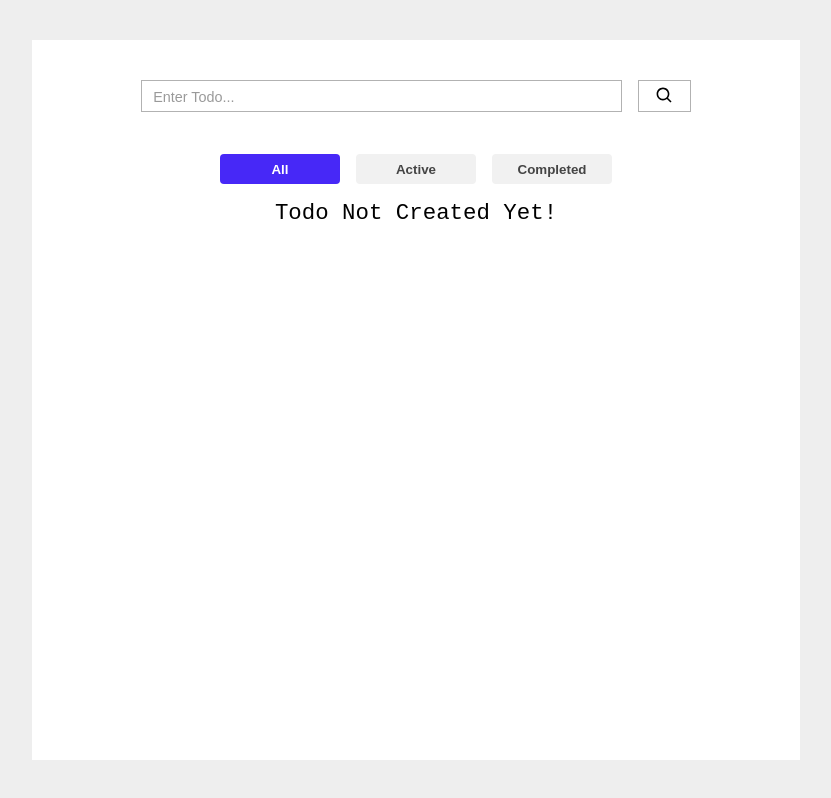
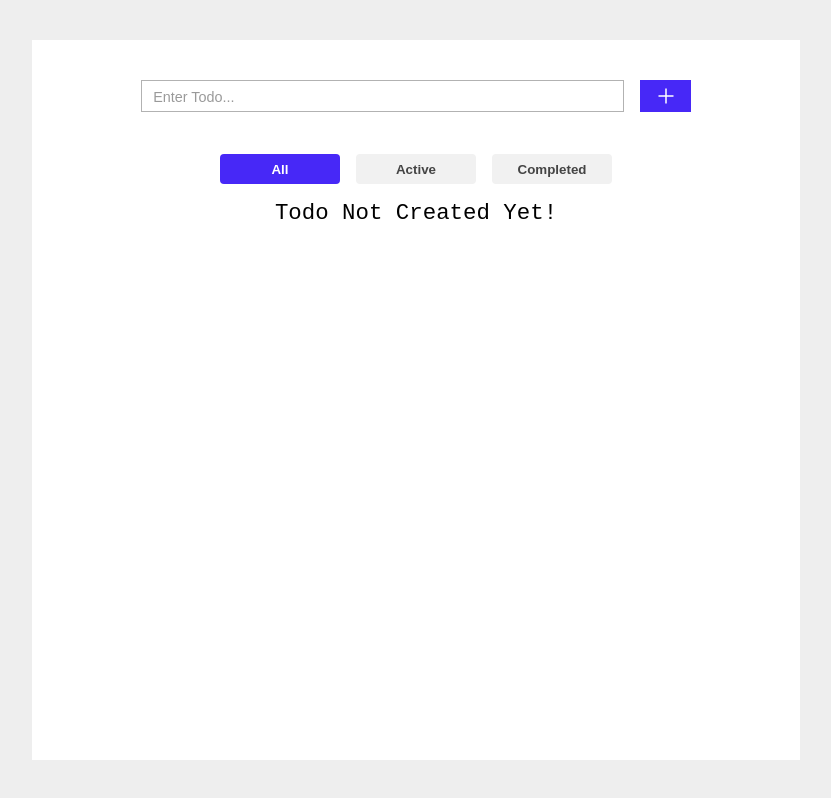
Before and after one commit to codeid9/React-Todo, a React (Vite) app: page / in a window 1280 px wide. Shown: the whole page, without its empty margins (224-1055 px from the left). Built offline with nearby package versions, Linux system fonts and the light colour scheme.

Commit message:
add todo btn added

```diff
--- a/src/App.css
+++ b/src/App.css
@@ -40,22 +40,17 @@ header .wrapper {
   width: min(100%, 550px);
   height: 2rem;
 }
-.wrapper .input-todo,
-.wrapper .search,
-.wrapper .icon {
+
+.wrapper .input-todo {
   background: none;
   font-size: 1.2rem;
   height: 100%;
   border: 1px solid rgba(0, 0, 0, 0.3);
-}
-.wrapper .input-todo,
-.wrapper .search {
   flex: 9;
   outline: none;
   padding: 0 0.7rem;
 }
-.wrapper .input-todo:focus,
-.wrapper .search:focus {
+.wrapper .input-todo:focus {
   border: 2px solid var(--primary);
 }
 .wrapper .icon {
@@ -65,12 +60,12 @@ header .wrapper {
   display: flex;
   align-items: center;
   justify-content: center;
+  color: white;
+  font-size: 1.5rem;
+  background: var(--primary);
 }
-.wrapper .icon.active {
-  color: white;
-  font-size: 2rem;
-  background: var(--primary);
-  border: 1px solid transparent;
+.wrapper .icon:active {
+  transform: scale(0.9);
 }
 .search::placeholder,
 .input-todo::placeholder {
@@ -132,7 +127,7 @@ header .wrapper {
   accent-color: var(--primary);
   aspect-ratio: 1/1;
 }
-.todo div .edit-input{
+.todo div .edit-input {
   border: none;
   font-size: 1.2rem;
 }
--- a/src/App.jsx
+++ b/src/App.jsx
@@ -1,32 +1,37 @@
 import { useState } from "react";
 import "./App.css";
 import InputTodo from "./components/InputTodo.jsx";
-import Search from "./components/Search.jsx";
 import TodosList from "./components/TodosList.jsx";
-import { BiX, BiSearch } from "react-icons/bi";
 import ButtonSet from "./components/ButtonSet.jsx";
+import { useTodo } from "./context/TodoContext.jsx";
+import { IoAddSharp } from "react-icons/io5";
 
 function App() {
-  const [isSearchActive, setIsSearchActive] = useState(false);
   const [active, setActive] = useState("All");
+  const { allTodos, setAllTodos } = useTodo();
+  const [todoText, setTodoText] = useState("");
+  function addTodo(e) {
+    if ((e.key === "Enter" || e.type == "click") && todoText !== "") {
+      const id = allTodos.length > 0 ? allTodos.length + 1 : 1;
+      const newTodo = { id: id, text: todoText, completed: false };
+      setAllTodos([...allTodos, newTodo]);
+      setTodoText("");
+    }
+  }
   return (
     <div className="app">
       <header>
         <div className="wrapper">
-          {isSearchActive ? <Search /> : <InputTodo />}
-
-          <div
-            className={isSearchActive ? "icon active" : "icon"}
-            onClick={() => setIsSearchActive((prev) => !prev)}
-          >
-            {isSearchActive ? <BiX /> : <BiSearch />}
+          <InputTodo props={{ setTodoText, todoText, addTodo }} />
+          <div className="icon" onClick={addTodo}>
+            <IoAddSharp />
           </div>
         </div>
       </header>
 
-      <ButtonSet type={{active,setActive}} />
+      <ButtonSet type={{ active, setActive }} />
 
-      <TodosList type={{active}}/>
+      <TodosList type={{ active }} />
     </div>
   );
 }
--- a/src/components/InputTodo.jsx
+++ b/src/components/InputTodo.jsx
@@ -1,21 +1,14 @@
-
-import { useState } from "react";
-import { useTodo } from "../context/TodoContext.jsx";
-
-
-function InputTodo() {
-  const {allTodos,setAllTodos} = useTodo();
-  const [todoText,setTodoText]=useState("");
-  function addTodo(e){
-    if(e.key==='Enter' && todoText!==""){
-      const id = allTodos.length>0 ?(allTodos.length+1):1;
-      const newTodo = {id:id,text:todoText,completed:false};
-      setAllTodos([...allTodos,newTodo])
-      setTodoText("");
-    }
-  }
+function InputTodo({ props }) {
+  const { setTodoText, todoText, addTodo } = props;
   return (
-      <input type="text" placeholder="Enter Todo..." value={todoText} onChange={(e)=>setTodoText(e.target.value)} className="input-todo" onKeyDown={addTodo}/>
+    <input
+      type="text"
+      placeholder="Enter Todo..."
+      value={todoText}
+      onChange={(e) => setTodoText(e.target.value)}
+      className="input-todo"
+      onKeyDown={addTodo}
+    />
   );
 }
 
--- a/src/components/Search.jsx
+++ /dev/null
@@ -1,9 +0,0 @@
-import React from 'react'
-
-function Search() {
-  return (
-      <input type='text' placeholder='Search...' className='search'/>
-  )
-}
-
-export default Search
```
Also changed, not shown: 1 other file (tests, documents, lock files or other folders).
